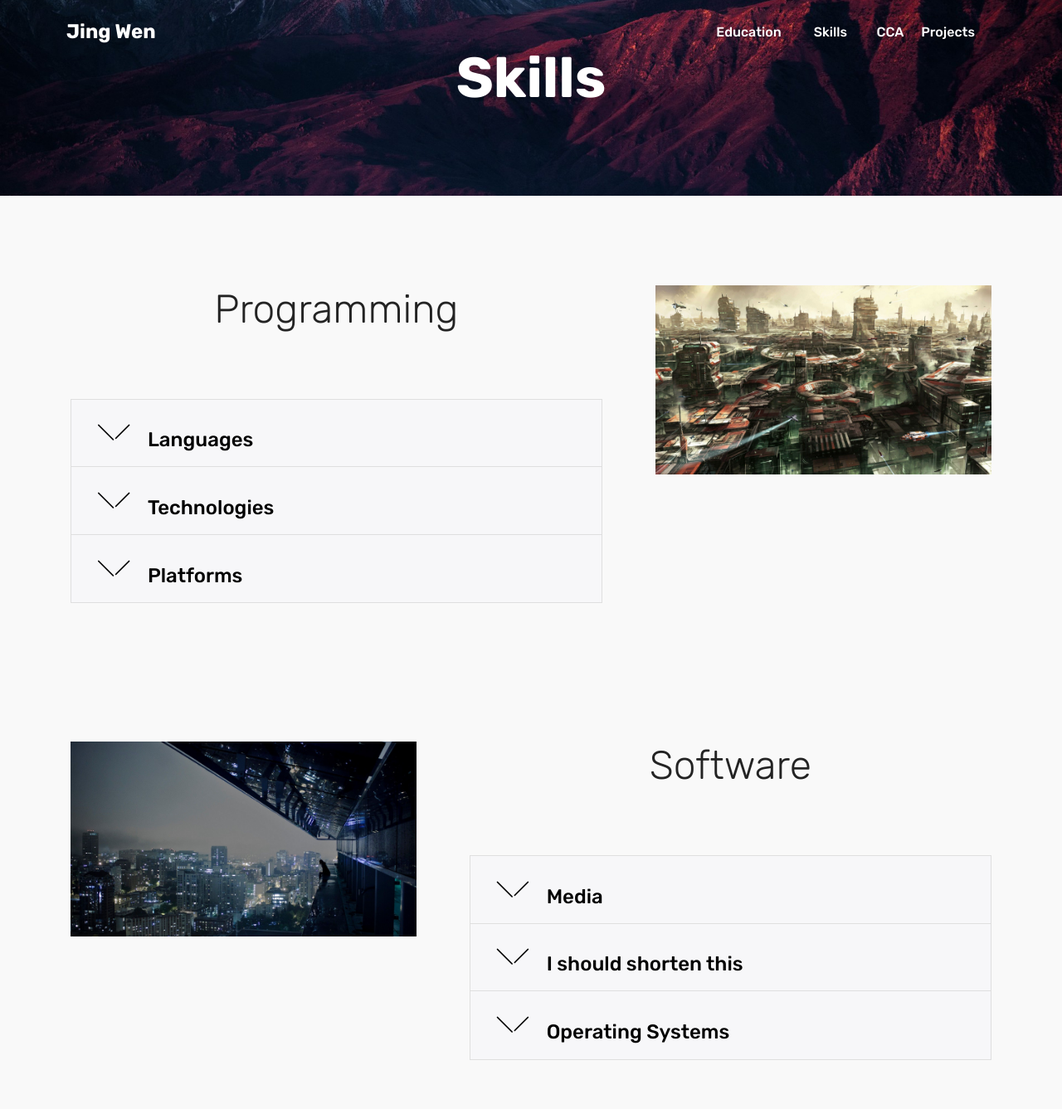
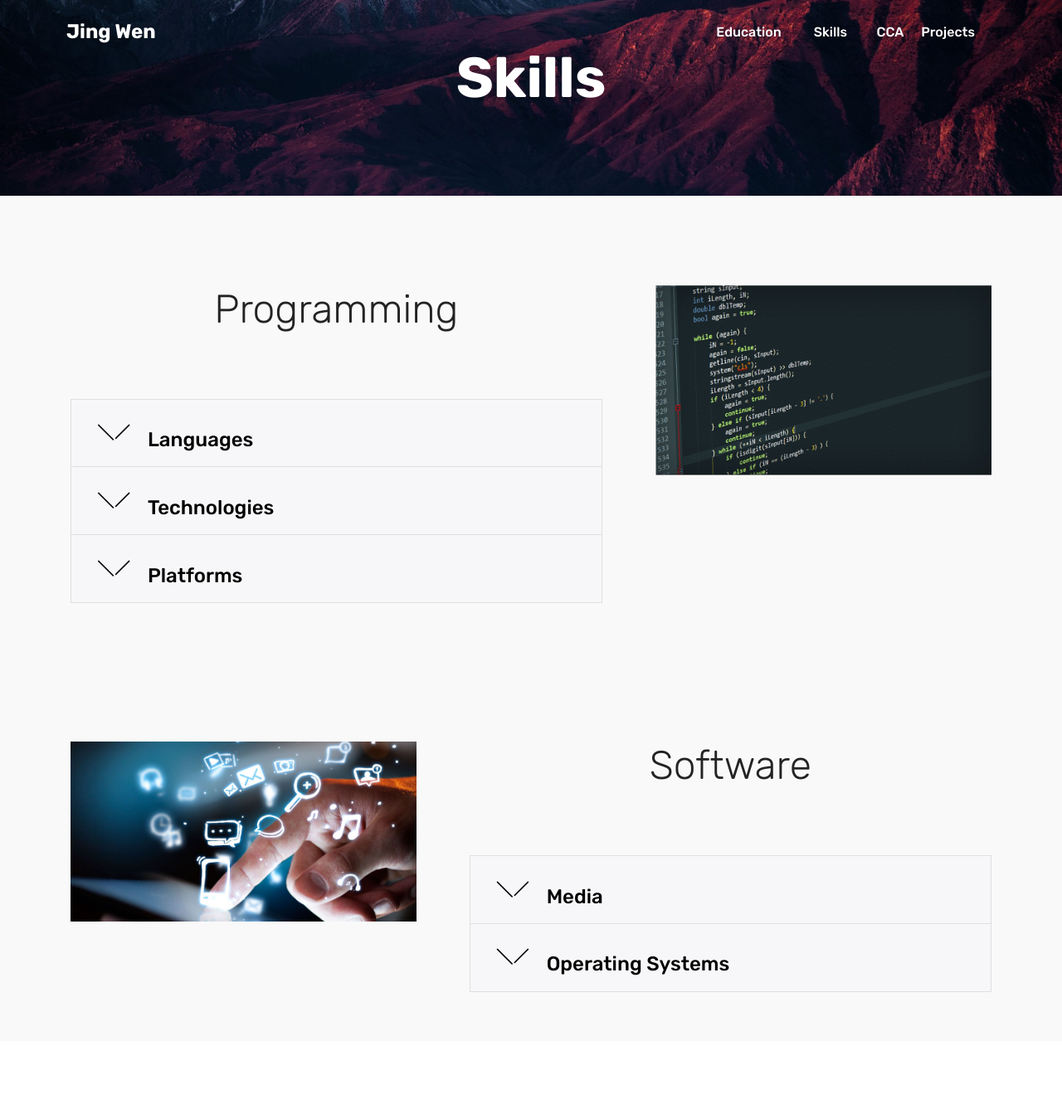
Before and after one commit to Shotnothing/Shotnothing.github.io, a PHP site: page /page2.html in a window 1280 px wide. Shown: the whole page at 83% size. After the commit the page ends 1196 px from the top, so only its background shows below. Run offline with PHP 8.4, Linux system fonts and the light colour scheme; some libraries are stand-ins or nearby versions; some web fonts are replaced.

Commit message:
create github pages

```diff
--- a/assets/mobirise/css/mbr-additional.css
+++ b/assets/mobirise/css/mbr-additional.css
@@ -1174,7 +1174,7 @@
   }
 }
 .cid-qrJqKq0Lt0 {
-  background-image: url("../../../assets/images/jumbotron5.jpg");
+  background-image: url("../../../assets/images/jumbotron.jpg");
 }
 .cid-qrJqK2YrcG .navbar {
   padding: .5rem 0;
@@ -1636,7 +1636,7 @@
 .cid-qrNx8C59aF {
   padding-top: 60px;
   padding-bottom: 60px;
-  background-image: url("../../../assets/images/jumbotron5.jpg");
+  background-image: url("../../../assets/images/jumbotron.jpg");
 }
 .cid-qrJqK2YrcG .navbar {
   padding: .5rem 0;
@@ -2738,6 +2738,12 @@
 .cid-qrNBRc99wV .mbr-overlay ~ .container-slide {
   z-index: auto;
 }
+.cid-qrNBRc99wV H2 {
+  color: #ffffff;
+}
+.cid-qrNBRc99wV P {
+  color: #ffffff;
+}
 .cid-qrJqK2YrcG .navbar {
   padding: .5rem 0;
   background: #333333;
@@ -3108,7 +3114,7 @@
 .cid-qrNAY0DSCz {
   padding-top: 60px;
   padding-bottom: 60px;
-  background-image: url("../../../assets/images/jumbotron5.jpg");
+  background-image: url("../../../assets/images/jumbotron.jpg");
 }
 .cid-qrNzEpJIdM {
   padding-top: 90px;
@@ -3209,14 +3215,6 @@
 .cid-qrNzEpJIdM H4 {
   color: #232323;
 }
-.cid-qrNB6cr1Fm {
-  padding-top: 60px;
-  padding-bottom: 60px;
-  background-color: #ffffff;
-}
-.cid-qrNB6cr1Fm .mbr-section-subtitle {
-  color: #767676;
-}
 .cid-qrO1Kw6C7V {
   padding-top: 90px;
   padding-bottom: 90px;
--- a/index.html
+++ b/index.html
@@ -23,7 +23,7 @@
 
 </head>
 <body>
-<section class="menu cid-qrJqK2YrcG" once="menu" id="menu1-m" data-rv-view="297">
+<section class="menu cid-qrJqK2YrcG" once="menu" id="menu1-m" data-rv-view="450">
 
 
 
@@ -56,7 +56,7 @@
     </nav>
 </section>
 
-<section class="engine"><a href="https://mobirise.co/m">bootstrap table</a></section><section class="cid-qrJqKq0Lt0 mbr-fullscreen mbr-parallax-background" id="header2-n" data-rv-view="299">
+<section class="engine"><a href="https://mobirise.co/g">how to create your own website</a></section><section class="cid-qrJqKq0Lt0 mbr-fullscreen mbr-parallax-background" id="header2-n" data-rv-view="452">
 
 
 
--- a/page1.html
+++ b/page1.html
@@ -23,7 +23,7 @@
 
 </head>
 <body>
-<section class="menu cid-qrJqK2YrcG" once="menu" id="menu1-q" data-rv-view="302">
+<section class="menu cid-qrJqK2YrcG" once="menu" id="menu1-q" data-rv-view="455">
 
 
 
@@ -56,7 +56,7 @@
     </nav>
 </section>
 
-<section class="engine"><a href="https://mobirise.co/d">free web page software</a></section><section class="timeline2 cid-qrNwhwHhxM" id="timeline2-w" data-rv-view="304">
+<section class="engine"><a href="https://mobirise.co/d">web page software</a></section><section class="timeline2 cid-qrNwhwHhxM" id="timeline2-w" data-rv-view="457">
 
 
 
--- a/page2.html
+++ b/page2.html
@@ -23,7 +23,7 @@
 
 </head>
 <body>
-<section class="menu cid-qrJqK2YrcG" once="menu" id="menu1-r" data-rv-view="310">
+<section class="menu cid-qrJqK2YrcG" once="menu" id="menu1-r" data-rv-view="463">
 
 
 
@@ -56,7 +56,7 @@
     </nav>
 </section>
 
-<section class="engine"><a href="https://mobirise.co/f">free bootstrap builder</a></section><section class="mbr-section content5 cid-qrNx8C59aF mbr-parallax-background" id="content5-y" data-rv-view="307">
+<section class="engine"><a href="https://mobirise.co/j">design your own website</a></section><section class="mbr-section content5 cid-qrNx8C59aF mbr-parallax-background" id="content5-y" data-rv-view="460">
 
 
 
@@ -75,7 +75,7 @@
     </div>
 </section>
 
-<section class="accordion2 cid-qrO3FoGWSb" id="accordion2-1q" data-rv-view="312">
+<section class="accordion2 cid-qrO3FoGWSb" id="accordion2-1q" data-rv-view="465">
 
 
 
@@ -88,15 +88,15 @@
                         Programming
                 </h2>
 
-                <div id="bootstrap-accordion_3" class="panel-group accordionStyles accordion pt-5 mt-3" role="tablist" aria-multiselectable="true">
+                <div id="bootstrap-accordion_7" class="panel-group accordionStyles accordion pt-5 mt-3" role="tablist" aria-multiselectable="true">
                         <div class="card">
                             <div class="card-header" role="tab" id="headingOne">
-                                <a role="button" class="collapsed panel-title text-black" data-toggle="collapse" data-parent="#bootstrap-accordion_3" data-core="" href="#collapse1_3" aria-expanded="false" aria-controls="collapse1">
+                                <a role="button" class="collapsed panel-title text-black" data-toggle="collapse" data-parent="#bootstrap-accordion_7" data-core="" href="#collapse1_7" aria-expanded="false" aria-controls="collapse1">
                                     <h4 class="mbr-fonts-style display-5">
                                         <span class="sign mbr-iconfont mbri-arrow-down inactive"></span> Languages</h4>
                                 </a>
                             </div>
-                            <div id="collapse1_3" class="panel-collapse noScroll collapse" role="tabpanel" aria-labelledby="headingOne">
+                            <div id="collapse1_7" class="panel-collapse noScroll collapse" role="tabpanel" aria-labelledby="headingOne">
                                 <div class="panel-body p-4">
                                     <p class="mbr-fonts-style panel-text display-7">I am familiar with a variety of programming languages and paradigms.
 <br>The ones I use the most include:
@@ -115,32 +115,30 @@
 
                         <div class="card">
                             <div class="card-header" role="tab" id="headingTwo">
-                                <a role="button" class="collapsed panel-title text-black" data-toggle="collapse" data-parent="#bootstrap-accordion_3" data-core="" href="#collapse2_3" aria-expanded="false" aria-controls="collapse2">
+                                <a role="button" class="collapsed panel-title text-black" data-toggle="collapse" data-parent="#bootstrap-accordion_7" data-core="" href="#collapse2_7" aria-expanded="false" aria-controls="collapse2">
                                     <h4 class="mbr-fonts-style mbr-fonts-style display-5">
                                         <span class="sign mbr-iconfont mbri-arrow-down inactive"></span> Technologies</h4>
                                 </a>
 
                             </div>
-                            <div id="collapse2_3" class="panel-collapse noScroll collapse" role="tabpanel" aria-labelledby="headingTwo">
+                            <div id="collapse2_7" class="panel-collapse noScroll collapse" role="tabpanel" aria-labelledby="headingTwo">
                                 <div class="panel-body p-4">
                                     <p class="mbr-fonts-style panel-text display-7"></p><p>I have used and am comfortable with a number of libraries, framework and APIs.
 <br>
 <br>Some examples include:
-<br>* OpenGL  via FreeGLUT&nbsp;&nbsp;&nbsp;&nbsp;&nbsp;&nbsp;&nbsp;&nbsp;&nbsp;&nbsp;&nbsp;&nbsp;&nbsp;&nbsp;&nbsp;&nbsp;&nbsp;&nbsp;&nbsp;&nbsp;                    * SFML
-<br>* OpenCV &nbsp;&nbsp;&nbsp;&nbsp;&nbsp;&nbsp;&nbsp;&nbsp;&nbsp;&nbsp;&nbsp;&nbsp;&nbsp;&nbsp;&nbsp;&nbsp;&nbsp;&nbsp;&nbsp;&nbsp;&nbsp;&nbsp;&nbsp;&nbsp;&nbsp;&nbsp;&nbsp;&nbsp;&nbsp;&nbsp;&nbsp;&nbsp;&nbsp;&nbsp;&nbsp;&nbsp;&nbsp;&nbsp;&nbsp;&nbsp;&nbsp;&nbsp;&nbsp;&nbsp;                                              * Numpy
-<br>* .NET&nbsp;&nbsp;&nbsp;&nbsp;&nbsp;&nbsp;&nbsp;&nbsp;&nbsp;&nbsp;&nbsp;&nbsp;&nbsp;&nbsp;&nbsp;&nbsp;&nbsp;&nbsp;&nbsp;&nbsp;&nbsp;&nbsp;&nbsp;&nbsp;&nbsp;&nbsp;&nbsp;&nbsp;&nbsp;&nbsp;&nbsp;&nbsp;&nbsp;&nbsp;&nbsp;&nbsp;&nbsp;&nbsp;&nbsp;&nbsp;&nbsp;&nbsp;&nbsp;&nbsp;&nbsp;&nbsp;&nbsp;&nbsp;&nbsp; &nbsp; * Win32</p><p>among others. &nbsp; &nbsp;&nbsp;<br></p><p></p>
+<br>* Graphics (OpenGL, SFML, etc)<br>* OpenCV<br>* Math (Numpy, Theano)<br>* .NET<br>* Low-level Interfacing (Stuff in Win32)</p><p>among others. &nbsp; &nbsp;&nbsp;<br></p><p></p>
                                 </div>
                             </div>
                         </div>
 
                         <div class="card">
                             <div class="card-header" role="tab" id="headingThree">
-                                <a role="button" class="collapsed panel-title text-black" data-toggle="collapse" data-parent="#bootstrap-accordion_3" data-core="" href="#collapse3_3" aria-expanded="false" aria-controls="collapse3">
+                                <a role="button" class="collapsed panel-title text-black" data-toggle="collapse" data-parent="#bootstrap-accordion_7" data-core="" href="#collapse3_7" aria-expanded="false" aria-controls="collapse3">
                                     <h4 class="mbr-fonts-style display-5">
                                         <span class="sign mbr-iconfont mbri-arrow-down inactive"></span> Platforms</h4>
                                 </a>
                             </div>
-                            <div id="collapse3_3" class="panel-collapse noScroll collapse" role="tabpanel" aria-labelledby="headingThree">
+                            <div id="collapse3_7" class="panel-collapse noScroll collapse" role="tabpanel" aria-labelledby="headingThree">
                                 <div class="panel-body p-4">
                                     <p class="mbr-fonts-style panel-text display-7">blah</p>
                                 </div>
@@ -155,13 +153,13 @@
                 </div>
             </div>
             <div class="mbr-figure" style="width: 69%;">
-                    <img src="assets/images/sci-fi-wallpaper-1920x1080.jpg" alt="Mobirise" title="" media-simple="true">
+                    <img src="assets/images/695933-1-1944x1100.jpg" alt="1" title="" media-simple="true">
             </div>
         </div>
     </div>
 </section>
 
-<section class="accordion2 cid-qrO4P0Desh" id="accordion2-1s" data-rv-view="315">
+<section class="accordion2 cid-qrO4P0Desh" id="accordion2-1s" data-rv-view="468">
 
 
 
@@ -173,50 +171,33 @@
                 <h2 class="mbr-section-title align-center pb-3 mbr-fonts-style display-2">
                         Software</h2>
 
-                <div id="bootstrap-accordion_0" class="panel-group accordionStyles accordion pt-5 mt-3" role="tablist" aria-multiselectable="true">
+                <div id="bootstrap-accordion_5" class="panel-group accordionStyles accordion pt-5 mt-3" role="tablist" aria-multiselectable="true">
                         <div class="card">
                             <div class="card-header" role="tab" id="headingOne">
-                                <a role="button" class="collapsed panel-title text-black" data-toggle="collapse" data-parent="#bootstrap-accordion_0" data-core="" href="#collapse1_0" aria-expanded="false" aria-controls="collapse1">
+                                <a role="button" class="collapsed panel-title text-black" data-toggle="collapse" data-parent="#bootstrap-accordion_5" data-core="" href="#collapse1_5" aria-expanded="false" aria-controls="collapse1">
                                     <h4 class="mbr-fonts-style display-5">
                                         <span class="sign mbr-iconfont mbri-arrow-down inactive"></span> Media</h4>
                                 </a>
                             </div>
-                            <div id="collapse1_0" class="panel-collapse noScroll collapse" role="tabpanel" aria-labelledby="headingOne">
+                            <div id="collapse1_5" class="panel-collapse noScroll collapse" role="tabpanel" aria-labelledby="headingOne">
                                 <div class="panel-body p-4">
-                                    <p class="mbr-fonts-style panel-text display-7"></p><p>I have experience in the following areas of software:<br>* Document Processing (MS Word, Excel etc.) &nbsp;<br>* Video Editing (Blender) &nbsp;<br>* Image Manipulation (GIMP)&nbsp;<br>* 1
-<br>* 2
-<br>* 3
-<br>* 4<br></p><p></p>
+                                    <p class="mbr-fonts-style panel-text display-7"></p><p></p><p>I have experience in the following areas of software:<br>* Document Processing (MS Word, Excel etc.) &nbsp;<br>* Video Editing and 3D Modelling (Blender) &nbsp;<br>* Image Manipulation (GIMP)&nbsp;</p><p>among many others.</p><p><br>Most importantly, with my experience with computing, I will be able to pick up new software.</p><p></p><p></p>
                                 </div>
                             </div>
                         </div>
 
                         <div class="card">
                             <div class="card-header" role="tab" id="headingTwo">
-                                <a role="button" class="collapsed panel-title text-black" data-toggle="collapse" data-parent="#bootstrap-accordion_0" data-core="" href="#collapse2_0" aria-expanded="false" aria-controls="collapse2">
+                                <a role="button" class="collapsed panel-title text-black" data-toggle="collapse" data-parent="#bootstrap-accordion_5" data-core="" href="#collapse2_5" aria-expanded="false" aria-controls="collapse2">
                                     <h4 class="mbr-fonts-style mbr-fonts-style display-5">
-                                        <span class="sign mbr-iconfont mbri-arrow-down inactive"></span> I should shorten this</h4>
+                                        <span class="sign mbr-iconfont mbri-arrow-down inactive"></span>&nbsp;Operating Systems</h4>
                                 </a>
 
                             </div>
-                            <div id="collapse2_0" class="panel-collapse noScroll collapse" role="tabpanel" aria-labelledby="headingTwo">
+                            <div id="collapse2_5" class="panel-collapse noScroll collapse" role="tabpanel" aria-labelledby="headingTwo">
                                 <div class="panel-body p-4">
-                                    <p class="mbr-fonts-style panel-text display-7">
-                                       I should shorten this</p>
-                                </div>
-                            </div>
-                        </div>
-
-                        <div class="card">
-                            <div class="card-header" role="tab" id="headingThree">
-                                <a role="button" class="collapsed panel-title text-black" data-toggle="collapse" data-parent="#bootstrap-accordion_0" data-core="" href="#collapse3_0" aria-expanded="false" aria-controls="collapse3">
-                                    <h4 class="mbr-fonts-style display-5">
-                                        <span class="sign mbr-iconfont mbri-arrow-down inactive"></span> Operating Systems</h4>
-                                </a>
-                            </div>
-                            <div id="collapse3_0" class="panel-collapse noScroll collapse" role="tabpanel" aria-labelledby="headingThree">
-                                <div class="panel-body p-4">
-                                    <p class="mbr-fonts-style panel-text display-7">Windows<br>Debian<br>LXLE</p>
+                                    <p class="mbr-fonts-style panel-text display-7">Windows
+<br>Linux (Debian)</p>
                                 </div>
                             </div>
                         </div>
@@ -226,10 +207,12 @@
 
 
 
+
+
                 </div>
             </div>
             <div class="mbr-figure" style="width: 72%;">
-                    <img src="assets/images/1502155827096-1920x1080.jpg" alt="Mobirise" title="" media-simple="true">
+                    <img src="assets/images/seo-for-software-companies-1920x1000.jpg" alt="1" title="" media-simple="true">
             </div>
         </div>
     </div>
--- a/page5.html
+++ b/page5.html
@@ -23,7 +23,7 @@
 
 </head>
 <body>
-<section class="mbr-gallery mbr-slider-carousel cid-qrO1Kw6C7V" id="gallery2-1h" data-rv-view="342">
+<section class="mbr-gallery mbr-slider-carousel cid-qrO1Kw6C7V" id="gallery2-1h" data-rv-view="493">
 
 
 
@@ -34,7 +34,7 @@
 </section>
 
 
-  <section class="engine"><a href="https://mobirise.co/c">free web site maker</a></section><script src="assets/web/assets/jquery/jquery.min.js"></script>
+  <section class="engine"><a href="https://mobirise.co/k">free bootstrap templates</a></section><script src="assets/web/assets/jquery/jquery.min.js"></script>
   <script src="assets/tether/tether.min.js"></script>
   <script src="assets/bootstrap/js/bootstrap.min.js"></script>
   <script src="assets/smooth-scroll/smooth-scroll.js"></script>
```
Also changed, not shown: page3.html (+3 -3 lines), page4.html (+6 -23 lines), assets/images/38826366-construction-wallpapers-2000x1332.jpg (added), assets/images/695933-1-1944x1100.jpg (added), assets/images/695933-1944x1100.jpg (added), assets/images/garena-logo-2-1011x1000.png (added), assets/images/garena-logo-5-1011x1000.png (added), assets/images/garena-logo-5-1011x640.png (added), assets/images/research-wallpaper-1920x1200.jpg (added), assets/images/seo-for-software-companies-1920x1000.jpg (added), 1 other file.
